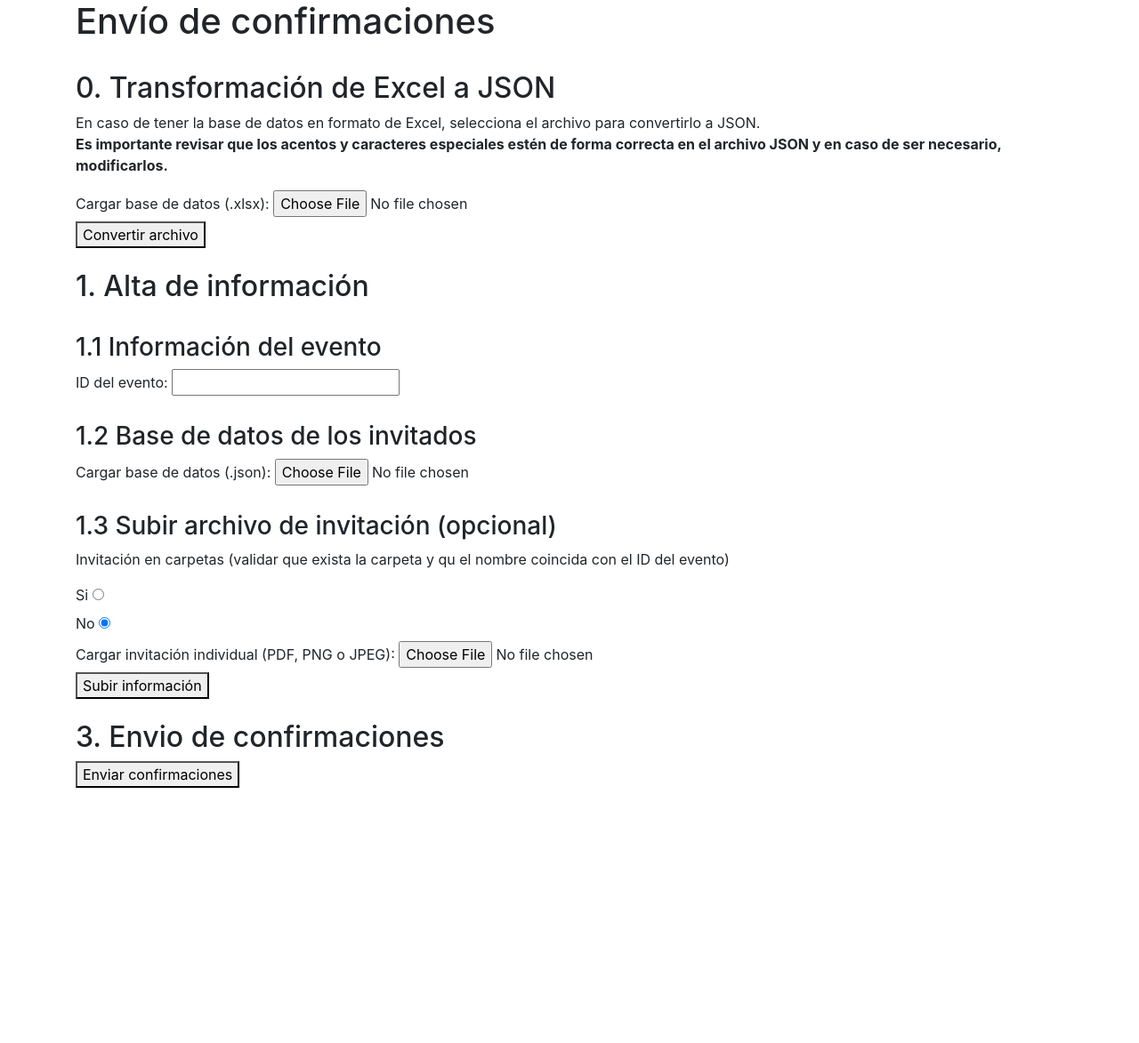
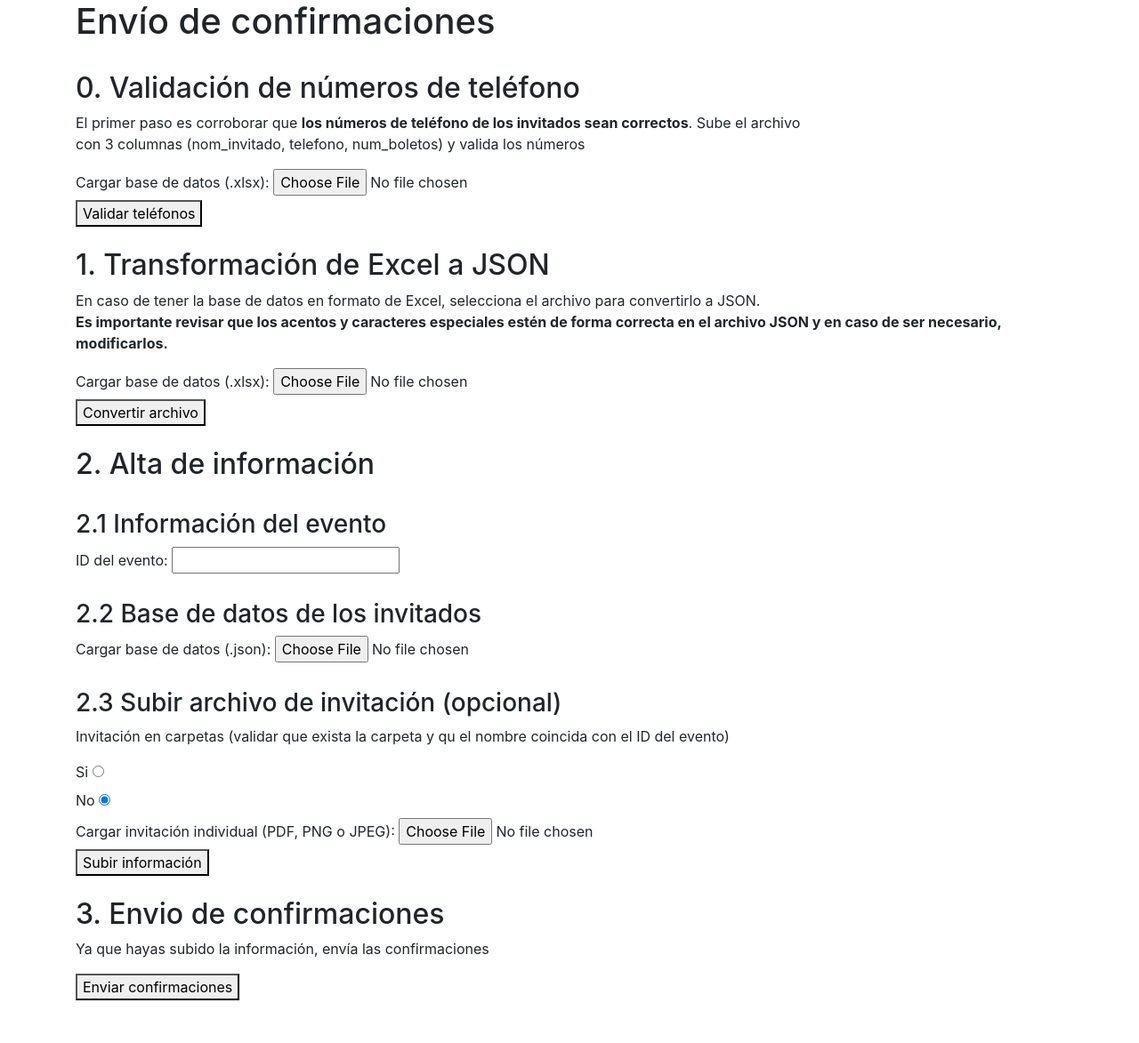
Before and after one commit to sinboleto/confirmacion, a Flask app: page /upload in a window 1280 px wide. Shown: the part 24-1197 px from the top of the page at 89% size. Before the commit the page ends 910 px from the top, so only its background shows below. Run offline with Flask 3, Linux system fonts and the light colour scheme; some libraries are stand-ins or nearby versions.

Commit message:
Validación de teléfonos

```diff
--- a/app.py
+++ b/app.py
@@ -537,6 +537,45 @@ def conv_xlsx_json():
             return 'Formato de archivo inválido. Favor de subir un archivo .xlsx.'
     return 'Ocurrió un error o no se subió un archivo.'
 
+@app.route('/validacion_telefonos', methods=['POST'])
+def conv_xlsx_json():
+    if 'xlsx_file' in request.files:
+        uploaded_file = request.files['xlsx_file']
+
+        if uploaded_file.filename.endswith('.xlsx'):
+            # Read the contents of the Excel file into a DataFrame
+            try:
+                telefono_modificado = []
+                df = pd.read_excel(uploaded_file, sheet_name='BD')
+
+                for telefono in df['telefono']:
+
+                    if len(str(telefono)) == 10:
+                        telefono_validado = f'+521{telefono}'
+                        info_telefono = client.lookups.v2.phone_numbers(f'{telefono_validado}').fetch()
+                    else:
+                        info_telefono = client.lookups.v2.phone_numbers(f'+{telefono}').fetch()
+
+                    if info_telefono.valid:
+                        telefono_modificado.append(info_telefono.phone_number)
+                    else:
+                        telefono_modificado.append('Revisar número')
+
+
+                df['telefono_modificado'] = telefono_modificado
+
+                # Save the modified DataFrame to a new Excel file
+                xlsx_filename = 'lista_invitados_validada.xlsx'
+                df.to_excel(xlsx_filename, index=False)
+
+                return send_file(xlsx_filename, as_attachment=True, download_name=xlsx_filename)
+
+            except Exception as e:
+                return f'Error en la lectura del archivo de Excel: {str(e)}'
+        else:
+            return 'Formato de archivo inválido. Favor de subir un archivo .xlsx.'
+    return 'Ocurrió un error o no se subió un archivo.'
+
 
 # Add a new route to render the HTML form
 @app.route('/upload', methods=['GET'])
--- a/templates/upload.html
+++ b/templates/upload.html
@@ -15,29 +15,42 @@
         <br>
 
         <div>
-            <h2>0. Transformación de Excel a JSON</h2>
+            <h2>0. Validación de números de teléfono</h2>
+            <p>El primer paso es corroborar que <b>los números de teléfono de los invitados sean correctos</b>. Sube el
+                archivo<br> con 3 columnas (nom_invitado, telefono, num_boletos) y valida los números</p>
+
+            <form method="POST" action="/validacion_telefonos" enctype="multipart/form-data">
+                <label for="xlsx_file">Cargar base de datos (.xlsx):</label>
+                <input type="file" name="xlsx_file" id="xlsx_file" accept=".xlsx">
+                <br>
+                <button type="submit">Validar teléfonos</button>
+            </form>
+        </div>
+
+        <br>
+
+        <div>
+            <h2>1. Transformación de Excel a JSON</h2>
             <p>En caso de tener la base de datos en formato de Excel, selecciona el archivo para convertirlo a
                 JSON.<br><b>Es importante revisar que los acentos y caracteres especiales estén de forma correcta en el
                     archivo JSON y en caso de ser necesario, modificarlos.</b></p>
 
             <form method="POST" action="/conv_xlsx_json" enctype="multipart/form-data">
                 <label for="json_file">Cargar base de datos (.xlsx):</label>
-                <input type="file" name="xlsx_file" id="xlsx_file" accept=".xlsx">
+                <input type="file" name="xlsx_file" id="json_file" accept=".xlsx">
                 <br>
                 <button type="submit">Convertir archivo</button>
             </form>
-
-
         </div>
 
         <br>
 
         <div>
-            <h2>1. Alta de información</h2>
+            <h2>2. Alta de información</h2>
             <br>
             <form method="POST" action="/upload" enctype="multipart/form-data">
                 <div>
-                    <h3>1.1 Información del evento</h3>
+                    <h3>2.1 Información del evento</h3>
                     <label for="id_evento">ID del evento:</label>
                     <input type="text" name="id_evento" id="id_evento" required>
                 </div>
@@ -47,7 +60,7 @@
                 <!-- Aquí vendrá la información de los placeholders del evento -->
 
                 <div>
-                    <h3>1.2 Base de datos de los invitados</h3>
+                    <h3>2.2 Base de datos de los invitados</h3>
                     <label for="json_file">Cargar base de datos (.json):</label>
                     <input type="file" name="json_file" id="json_file" accept=".json" required>
                 </div>
@@ -55,7 +68,7 @@
                 <br>
 
                 <div>
-                    <h3>1.3 Subir archivo de invitación (opcional)</h3>
+                    <h3>2.3 Subir archivo de invitación (opcional)</h3>
                     <p>Invitación en carpetas (validar que exista la carpeta y qu el nombre coincida con el ID del
                         evento)</p>
                     <label for="invitacion_carpeta_si">Si</label>
@@ -78,12 +91,13 @@
         <div>
             <h2>3. Envio de confirmaciones</h2>
             <form method="GET" action="/start">
+                <p>Ya que hayas subido la información, envía las confirmaciones</p>
                 <button type="submit">Enviar confirmaciones</button>
             </form>
         </div>
     </div>
 
-    <footer><br></footer>
+    <footer><br><br></footer>
 
 </body>
 
```
